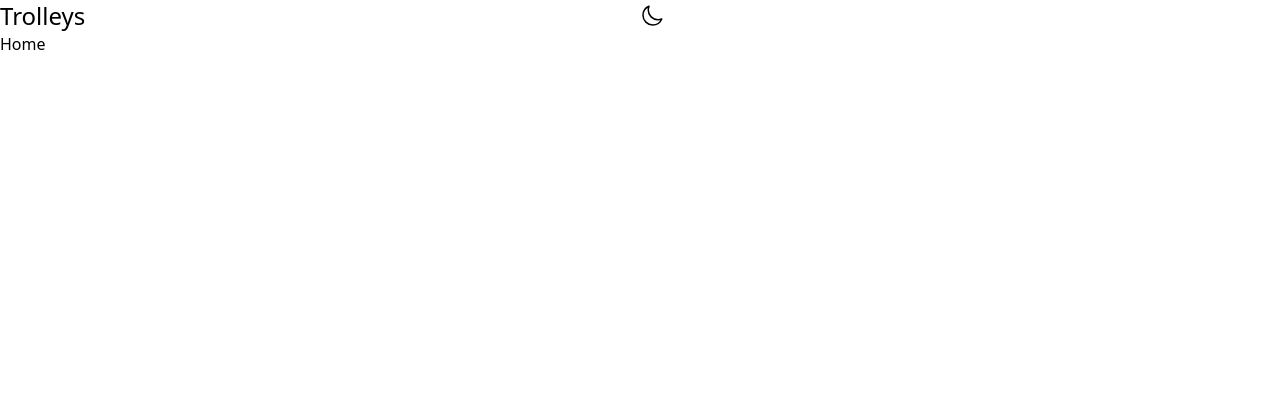
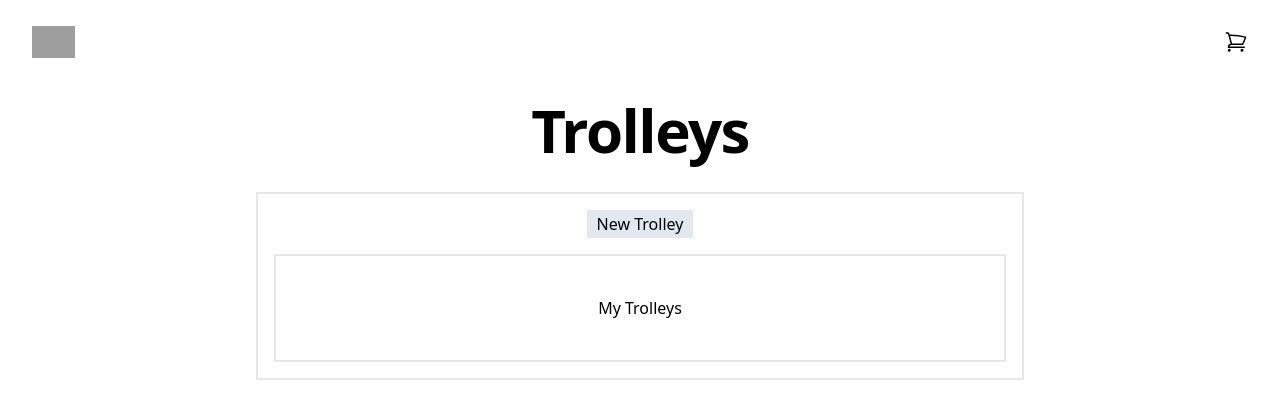
Before and after one commit to ljaviertovar/trolleys, a React (Vite) app: page / in a window 1280 px wide. Shown: the top 418 px of the page. Built offline with nearby package versions, Linux system fonts and the light colour scheme; grey boxes are pictures that could not be loaded.

Commit message:
initialize project

```diff
--- a/src/App.tsx
+++ b/src/App.tsx
@@ -1,9 +1,73 @@
-import Nav from "./components/ui/Nav"
+import { useLayoutEffect, useState } from "react"
+import { createPortal } from "react-dom"
+
+import { CartIcon } from "./assets/icons"
+import { PortalModal } from "./components/ui"
+
 export default function App() {
+	const [showNewList, setShowNewList] = useState(false)
+	const [wrapperId, setWrapperId] = useState<string | null>(null)
+	const [portalElement, setPortalElement] = useState<HTMLElement | null>(null)
+
 	return (
-		<>
-			<Nav />
-			<h1 className='text-black dark:text-white'>Home</h1>
-		</>
+		<div className='isolate px-6 py-6 lg:px-8'>
+			<nav className='flex h-9 items-center justify-between'>
+				<div className='flex lg:min-w-0 lg:flex-1' aria-label='Global'>
+					<a href='#' className='-m-1.5 p-1.5'>
+						<span className='sr-only'>Your Company</span>
+						<img className='h-8' src='https://tailwindui.com/img/logos/mark.svg?color=indigo&shade=600' alt='' />
+					</a>
+				</div>
+				<div className='flex lg:hidden'>
+					<button
+						type='button'
+						className='-m-2.5 inline-flex items-center justify-center rounded-md p-2.5 text-gray-700'
+						onClick={() => setMobileMenuOpen(true)}
+					>
+						<span className='sr-only'>Open main menu</span>
+					</button>
+				</div>
+				{/* <div className='hidden lg:flex lg:min-w-0 lg:flex-1 lg:justify-center lg:gap-x-12'>
+							{navigation.map(item => (
+								<a key={item.name} href={item.href} className='font-semibold text-gray-900 hover:text-gray-900'>
+									{item.name}
+								</a>
+							))}
+						</div> */}
+				<div className='hidden lg:flex lg:min-w-0 lg:flex-1 lg:justify-end'>
+					<CartIcon />
+				</div>
+			</nav>
+			<main>
+				<div className='mx-auto max-w-3xl py-10'>
+					<h1 className='text-4xl font-bold tracking-tight sm:text-center sm:text-6xl'>Trolleys</h1>
+					<div className='mt-8 flex flex-col justify-center p-4 border-2 gap-4'>
+						<div className='w-fit m-auto border-2'>
+							<button className='px-2 bg-slate-200' onClick={() => setShowNewList(!showNewList)}>
+								New Trolley
+							</button>
+						</div>
+						{showNewList && (
+							<PortalModal wrapperId='modal-portal'>
+								<div
+									className='fixed w-full inset-0 z-50 overflow-hidden flex justify-center items-center animated fadeIn faster'
+									style={{ background: "rgba(0,0,0,.7)" }}
+								>
+									<div className='shadow-lg bg-white w-4/12 md:max-w-11/12 mx-auto rounded-xl z-50 overflow-y-auto'>
+										<div>
+											<button className='px-2 bg-slate-200' onClick={() => setShowNewList(false)}>
+												close
+											</button>
+										</div>
+										<div className='modal-content py-4 text-left px-6'></div>
+									</div>
+								</div>
+							</PortalModal>
+						)}
+						<div className='py-10 px-10 text-center border-2'>My Trolleys</div>
+					</div>
+				</div>
+			</main>
+		</div>
 	)
 }
--- /dev/null
+++ b/src/assets/icons/CartIcon.tsx
@@ -0,0 +1,20 @@
+const cartIcon = () => {
+	return (
+		<svg
+			xmlns='http://www.w3.org/2000/svg'
+			fill='none'
+			viewBox='0 0 24 24'
+			strokeWidth={1.5}
+			stroke='currentColor'
+			className='w-6 h-6'
+		>
+			<path
+				strokeLinecap='round'
+				strokeLinejoin='round'
+				d='M2.25 3h1.386c.51 0 .955.343 1.087.835l.383 1.437M7.5 14.25a3 3 0 00-3 3h15.75m-12.75-3h11.218c1.121-2.3 2.1-4.684 2.924-7.138a60.114 60.114 0 00-16.536-1.84M7.5 14.25L5.106 5.272M6 20.25a.75.75 0 11-1.5 0 .75.75 0 011.5 0zm12.75 0a.75.75 0 11-1.5 0 .75.75 0 011.5 0z'
+			/>
+		</svg>
+	)
+}
+
+export default cartIcon
--- a/src/assets/icons/index.ts
+++ b/src/assets/icons/index.ts
@@ -1,4 +1,5 @@
 import MoonIcon from "./MoonIcon"
 import SunIcon from "./SunIcon"
+import CartIcon from "./CartIcon"
 
-export { MoonIcon, SunIcon }
+export { MoonIcon, SunIcon, CartIcon }
--- /dev/null
+++ b/src/components/ui/PortalModal.tsx
@@ -0,0 +1,46 @@
+import { useState, useLayoutEffect } from "react"
+import { createPortal } from "react-dom"
+
+interface Props {
+	children: JSX.Element
+	wrapperId: string
+}
+
+const PortalModal = ({ children, wrapperId }: Props) => {
+	const [portalElement, setPortalElement] = useState<HTMLElement | null>(null)
+
+	useLayoutEffect(() => {
+		let element = document.getElementById(wrapperId) as HTMLElement
+		let portalCreated = false
+		// if element is not found with wrapperId or wrapperId is not provided,
+		// create and append to body
+		if (!element) {
+			element = createWrapperAndAppendToBody(wrapperId)
+			portalCreated = true
+		}
+
+		setPortalElement(element)
+
+		// cleaning up the portal element
+		return () => {
+			// delete the programatically created element
+			if (portalCreated && element.parentNode) {
+				element.parentNode.removeChild(element)
+			}
+		}
+	}, [wrapperId])
+
+	const createWrapperAndAppendToBody = (elementId: string) => {
+		const element = document.createElement("div")
+		element.setAttribute("id", elementId)
+		document.body.appendChild(element)
+		return element
+	}
+
+	// portalElement state will be null on the very first render.
+	if (!portalElement) return null
+
+	return createPortal(children, portalElement)
+}
+
+export default PortalModal
--- a/src/components/ui/index.ts
+++ b/src/components/ui/index.ts
@@ -1,4 +1,5 @@
 import Nav from "./Nav"
 import SwicherTheme from "./SwicherTheme"
+import PortalModal from "./PortalModal"
 
-export { Nav, SwicherTheme }
+export { Nav, SwicherTheme, PortalModal }
```
